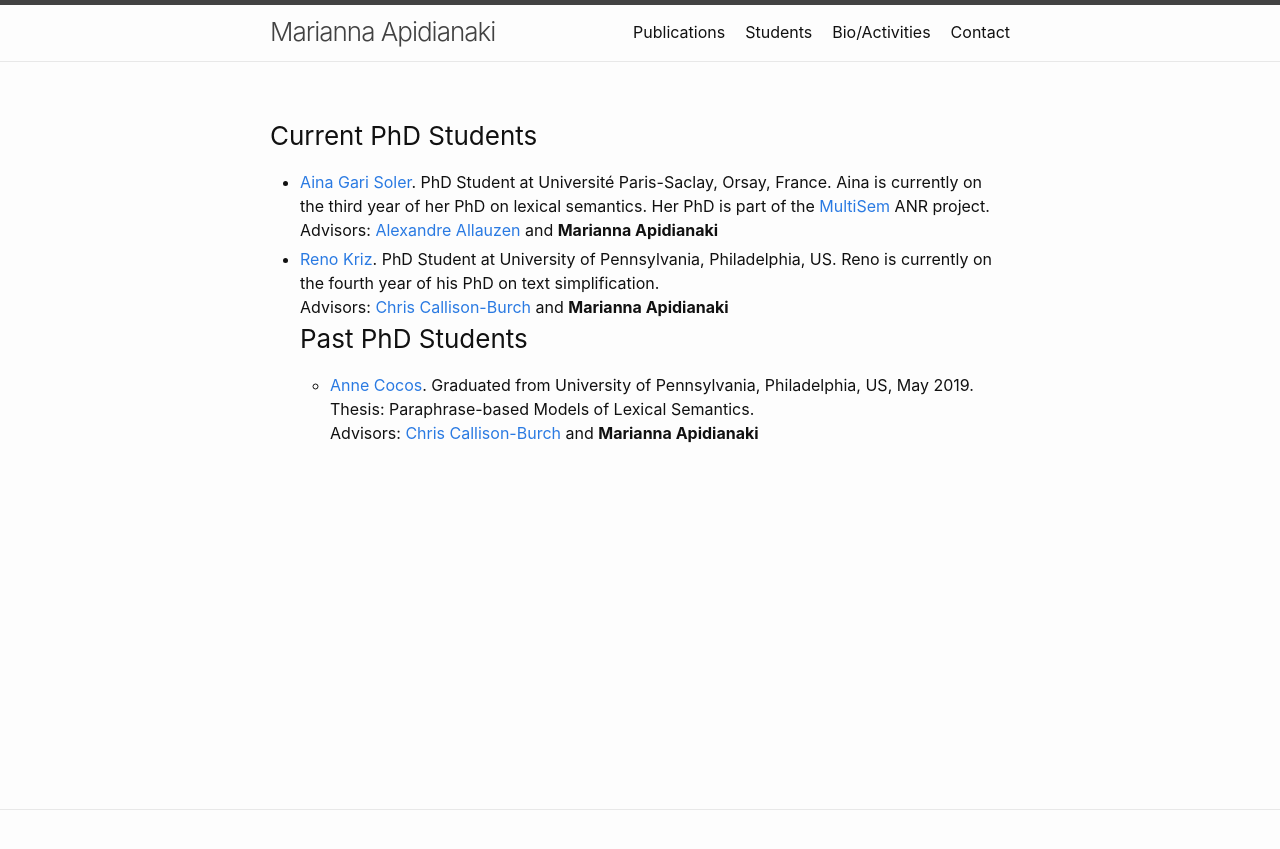
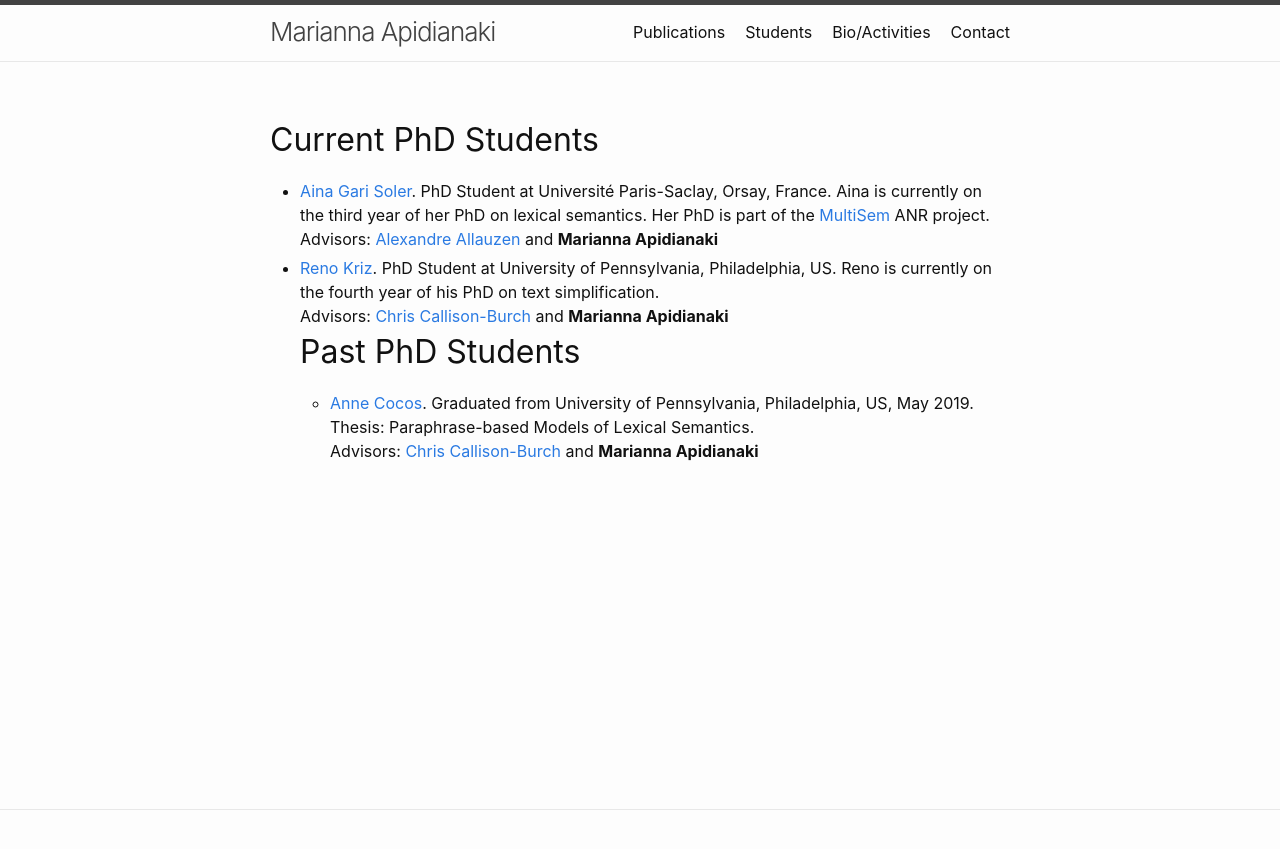
Before and after one commit to mariannaapi/mariannaapi.github.io, a Jekyll site: the page students/index.html, which Jekyll copies as it is, in a window 1280 px wide. Shown: the top 849 px of the page. Built offline with Jekyll 4.4.1, drawn with Linux system fonts in a browser that asks for light colours.

Commit message:
Update index.html

```diff
--- a/students/index.html
+++ b/students/index.html
@@ -37,7 +37,7 @@
 
   <div class="post-content">
     <br>
-	<h3>Current PhD Students</h3><ul>
+	<h2>Current PhD Students</h2><ul>
      <li> <a href="https://ainagari.github.io">Aina Gari Soler</a>. PhD Student at Université Paris-Saclay, Orsay, France.
 	    Aina is currently on the third year of her PhD on lexical semantics. Her PhD is part of the <a href="https://sites.google.com/view/multisem/home">MultiSem</a> ANR project.
 
@@ -50,7 +50,9 @@
 	     Advisors: <a href="https://www.cis.upenn.edu/~ccb/">Chris Callison-Burch</a> and <strong>Marianna Apidianaki</strong>
     <br>
 
- 	<h3>Past PhD Students</h3><ul>
+	<h2>Past PhD Students</h2>
+	<ul>
+
 
 	  <li> <a href="https://acocos.github.io">Anne Cocos</a>. Graduated from University of Pennsylvania, Philadelphia, US, May 2019.
 	Thesis: Paraphrase-based Models of Lexical Semantics.
```
